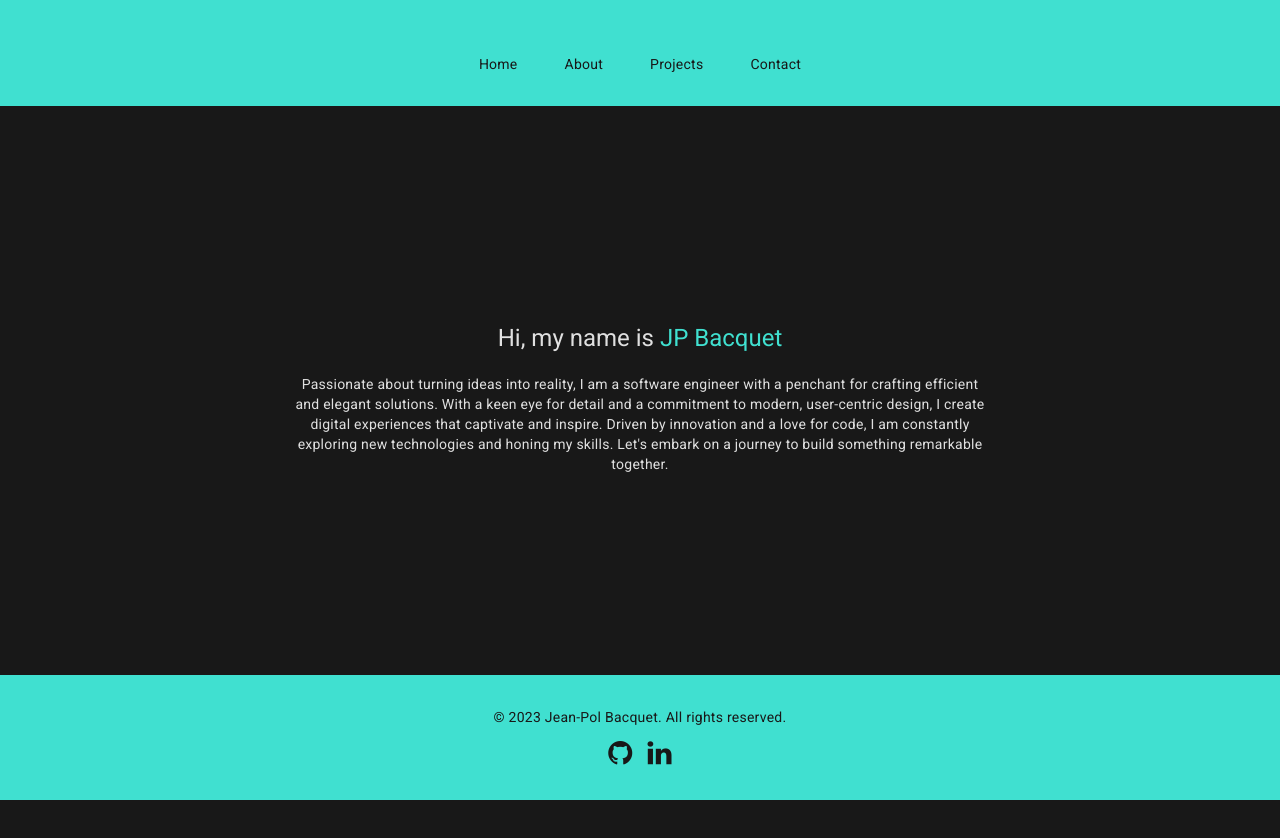
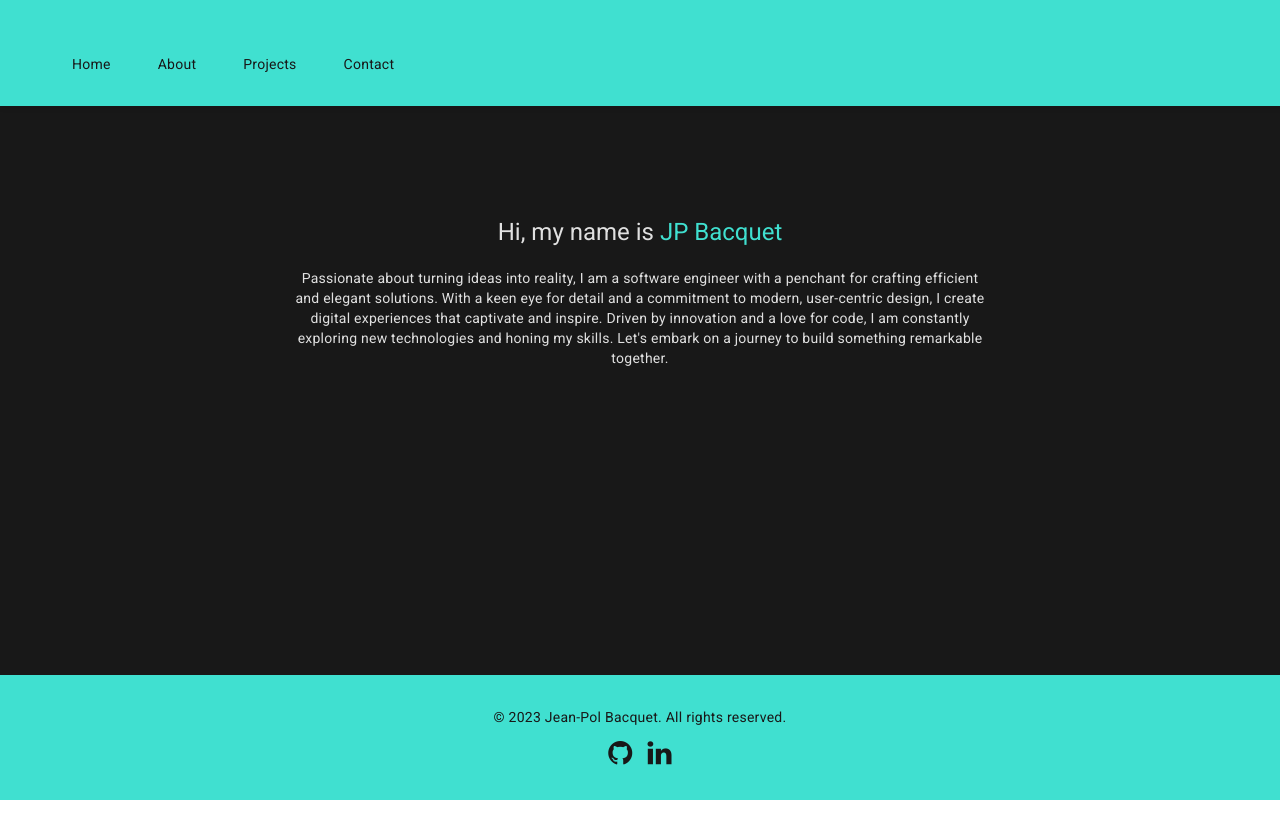
Before and after one commit to jeanpolbac/portfolio, an Angular app: page / in a window 1280 px wide. Shown: the top 838 px of the page. After the commit the page ends 800 px from the top, so only its background shows below. Built offline with nearby package versions, Linux system fonts and the light colour scheme.

Commit message:
Implement fixed navbar to the top and footer to the bottom

```diff
--- a/src/app/app.component.css
+++ b/src/app/app.component.css
@@ -4,14 +4,15 @@
 /* Global Styles */
 html, body {
   height: 100%;
-}
-body {
   margin: 0;
   font-family: Roboto, "Helvetica Neue", sans-serif;
   background-color: #181818;
+  display: flex;
+  flex-direction: column; /* body becomes a flex container in column direction */
 }
 
 /* Navbar Styles */
+
 /* Base Styles */
 .navbar {
     background-color: #40E0D0;
@@ -20,9 +21,14 @@ body {
     display: flex;
     justify-content: space-between;
     align-items: center;
+    position: fixed; /* Make the navbar fixed */
+    top: 0; /* Position it at the top of the page */
+    width: 100%; /* Ensure it spans the entire width of the screen */
+    z-index: 1000; /* Ensures it stays above other elements */
+    box-shadow: 0px 2px 5px rgba(0, 0, 0, 0.1); /* Optional: Adds a subtle shadow for depth */
 }
 
-/* Branding */
+/* Styling for brand logo/text in Navbar */
 .navbar .brand {
     font-size: 1.5em;
 }
@@ -47,9 +53,11 @@ body {
 
 /* Main Content Styles */
 .container {
-    max-width: 1200px;
-    margin: 0 auto;
+    max-width: 1200px; /* Maximum width */
+    margin: 0 auto; /* Centering the container */
     padding: 1rem;
+    flex: 1 0 auto; /* This makes main content grow, pushing footer to the bottom */
+
 }
 
 /* Footer Styles */
@@ -57,39 +65,42 @@ footer {
   background-color: #40E0D0;
   color: #181818;
   padding: 1rem 0;
-    position: absolute;
-    bottom: 0;
-    width: 100%;
   text-align: center;
   display: flex;
   flex-direction: column;
   align-items: center;
   justify-content: center;
+  flex-shrink: 0; /* Prevent footer from shrinking */
+  position: fixed; /* Make the footer fixed */
+  bottom: 0; /* Position it at the bottom of the page */
+  width: 100%; /* Ensure it spans the entire width of the screen */
+  z-index: 1000; /* Ensures it stays above other elements */
 }
 
-/* Social Icons */
+/* Styles for social media icons in the footer */
 .icon-white {
     color: #181818;
-    margin-right: 15px;
-    transition: transform 0.3s;
+    margin-right: 15px; /* Spacing between icons */
+    transition: transform 0.3s; /* Transition for hover effect */
 }
 .icon-white:last-child {
-    margin-right: 0;
+    margin-right: 0; /* Remove margin for the last icon */
 }
 .icon-white:hover {
-    transform: scale(1.2);
+    transform: scale(1.2); /* Zoom effect on hover */
 }
 .social-icons a {
-    margin-right: 15px;
+    margin-right: 15px; /* Spacing between social icons */
 }
 .social-icons a:last-child {
-    margin-right: 0;
+    margin-right: 0; /* Remove margin for the last icon */
 }
 
 /* Media Queries */
+
 /* Mobile Styles */
 .navbar .nav-links {
-    display: block;
+    display: block; /* Stack navigation links vertically for mobile */
     gap: 5px;
 }
 
```
Lines whose indentation alone changed are shown as unchanged.
